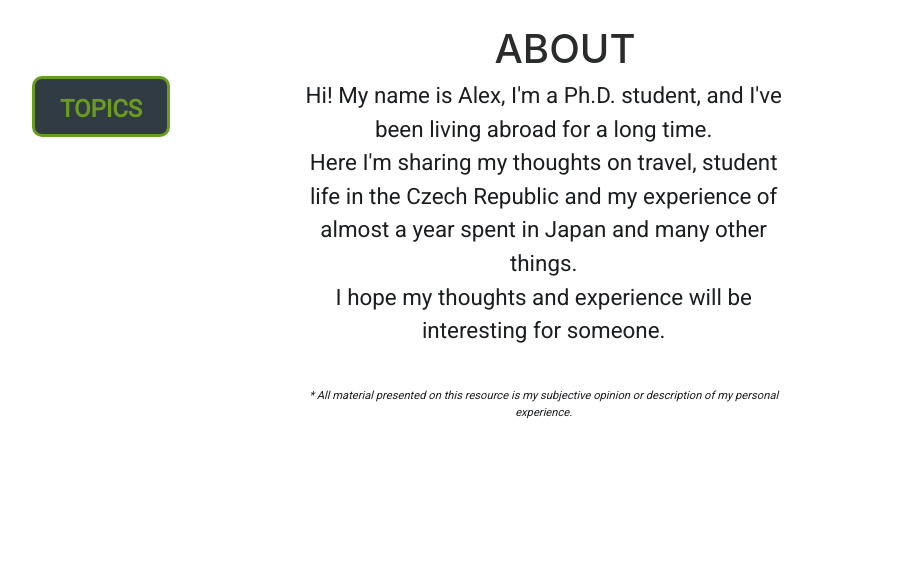
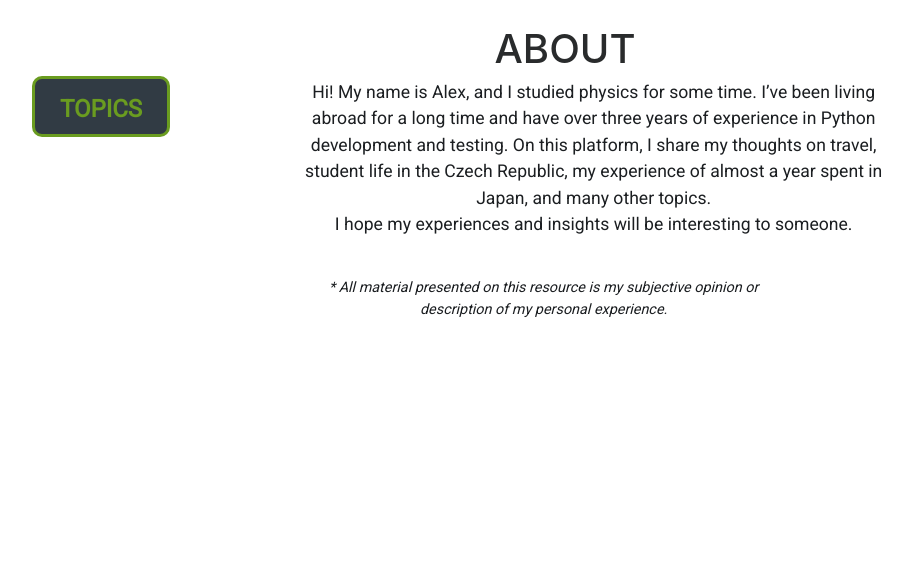
Before and after one commit to AlexiLJ/leginabroad, a Django app: page /about in a window 1280 px wide. Shown: the part 64-652 px from the top of the page, without its empty margins (28-940 px from the left). Run offline with Django 5.2, Linux system fonts and the light colour scheme; data that the repository does not hold is empty; parts of the project's set-up code (start-up, migrations or seed data) failed here and were passed over; some libraries are stand-ins or nearby versions.

Commit message:
changed about text

```diff
--- a/en_legin_abroad/templates/en_legin_abroad/en_about.html
+++ b/en_legin_abroad/templates/en_legin_abroad/en_about.html
@@ -7,15 +7,17 @@
 {% block content %}
   <h1 style="margin-left: 25%">ABOUT</h1>
   <div class="row">
-
-
-
-    <div>
-    <p style='width: 500px; margin-left: 15px; font-size: 140%; text-align: center;'>Hi! My name is Alex, I'm a Ph.D. student, and I've been living abroad for a long time. <br> Here I'm sharing my thoughts on travel, student life in the Czech Republic and my experience of almost a year spent in Japan and many other things. </br>I hope my thoughts and experience will be interesting for someone. </p>
-    <br>
-    <p style='width: 500px; margin-left: 15px; font-size: 70%; text-align: center;'><em>* All material presented on this resource is my subjective opinion or description of my personal experience.</em>
-    </p>
-    </div>
+      <div>
+        <p style='width: 600px; margin-left: 15px; font-size: 110%; text-align: center;'>Hi! My name is Alex, and I studied physics for some time. I’ve been living abroad for a long time and have over three years of experience in Python development and testing.
+          On this platform, I share my thoughts on travel, student life in the Czech Republic, my experience of almost a year spent in Japan, and many other topics.
+          <br>
+            I hope my experiences and insights will be interesting to someone.
+          </br>
+        </p>
+        <br>
+        <p style='width: 500px; margin-left: 15px; font-size: 90%; text-align: center;'><em>* All material presented on this resource is my subjective opinion or description of my personal experience.</em>
+        </p>
+      </div>
   </div>
 {% endblock content %}
 </body>
```
